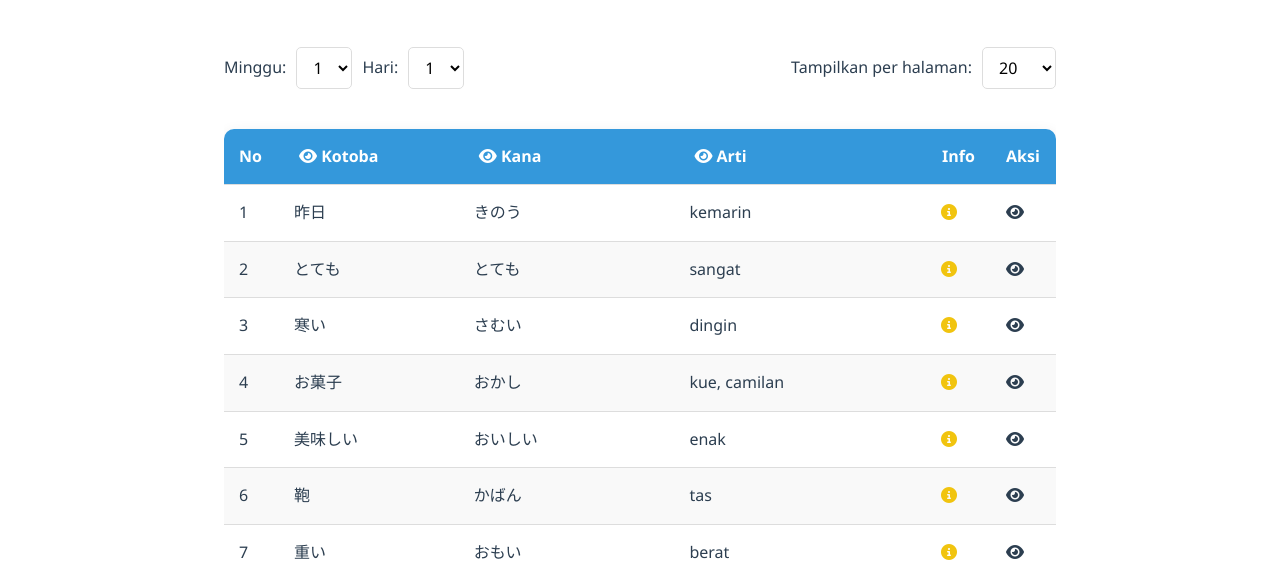
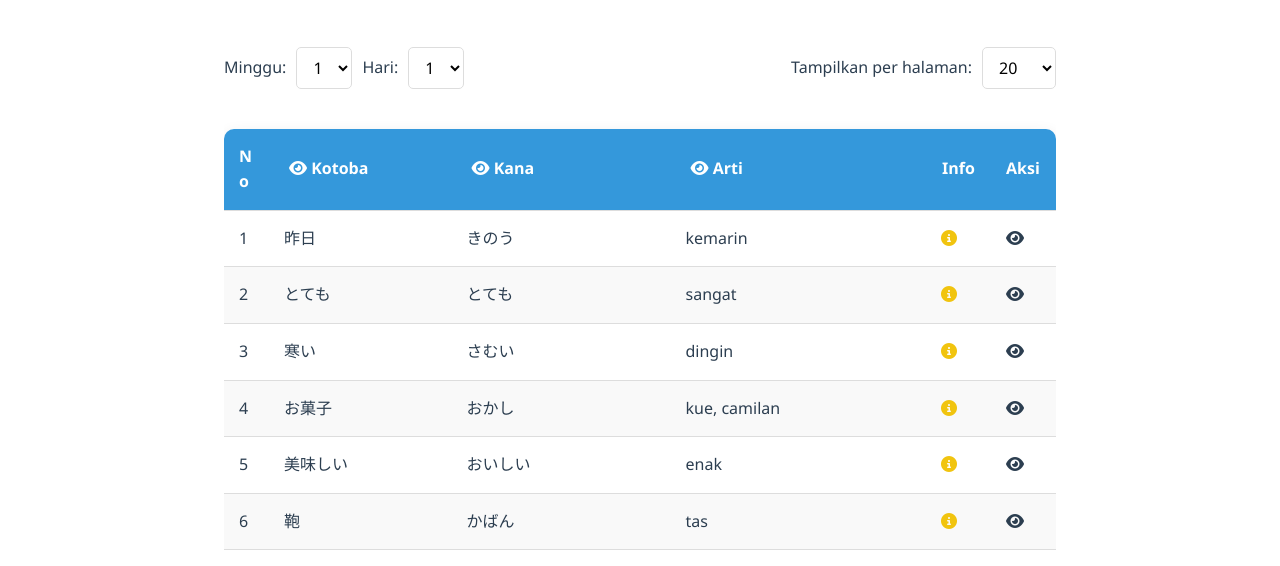
Before and after one commit to JapanSchools/Persiapan-JLPT-N2, a plain HTML site: page index.html in a window 1280 px wide. Shown: the part 231-797 px from the top of the page. Drawn offline with Linux system fonts and the light colour scheme.

Commit message:
Update style.css

```diff
--- a/style.css
+++ b/style.css
@@ -242,7 +242,7 @@ tr:hover {
     color: var(--primary);
 }
 
-.col-no { width: 55px; }
+.col-no { width: 45px; }
 .col-kotoba { width: 25%; }
 .col-kana { width: 30%; }
 .col-arti { width: 35%; }
```
